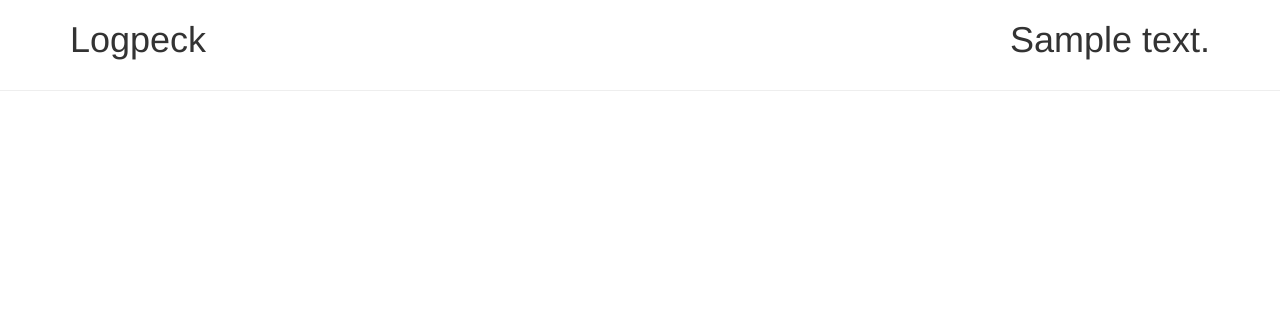
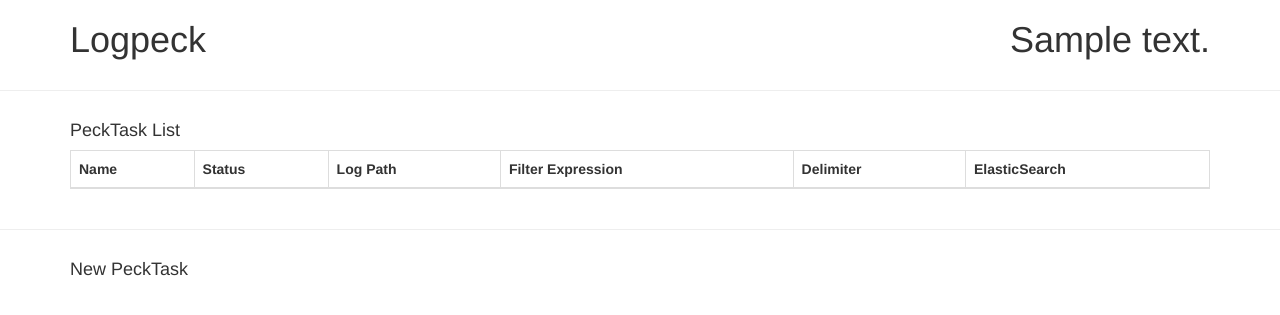
Before and after one commit to opera/logpeck, a Flask app: template web/app/templates/pecker.html in a window 1280 px wide. Shown: the top 315 px of the page. Run offline with Flask 2, Linux system fonts and the light colour scheme; the template is opened without the code that fills it: most values are stand-ins (such as "Sample title", 1, 10 or a date in 2020); data that the repository does not hold is empty; some libraries are stand-ins or nearby versions.

Commit message:
web: update pecker page layout

```diff
--- a/web/app/static/js/pecker.js
+++ b/web/app/static/js/pecker.js
@@ -5,15 +5,26 @@ function listPeckTasks() {
 		url: '/list-pecktasks?addr=' + addr,
 		type: 'POST',
 		success: function (response) {
-		var serverHtml = '<table id="pecktask-list"  class="table"> <thead><tr>'
+		var serverHtml = '<table id="pecktask-list"  class="table table-bordered"> <thead><tr>'
 			+ '<th>Name</th>'
+			+ '<th>Status</th>'
 			+ '<th>Log Path</th>'
-			+ '<th>Status</th>'
-			+ '<th>Type</th>'
+			+ '<th>Filter Expression</th>'
+			+ '<th>Delimiter</th>'
+			+ '<th>ElasticSearch</th>'
 			+ '</tr></thead><tbody>';
 		$.each(response, function (name, val) {
+			console.log(val);
+			s = 'Running';
+			es = val['ESConfig']['URL'] + '/' + val['ESConfig']['Index'] + '/' + val['ESConfig']['Type'];
+
 		 	serverHtml += '<tr>'
 			 	+ '<td>' + name + '</td>'
+			 	+ '<td>' + s + '</td>'
+			 	+ '<td>' + val['LogPath'] + '</td>'
+			 	+ '<td>' + val['FilterExpr'] + '</td>'
+			 	+ '<td>' + val['Delimiters'] + '</td>'
+			 	+ '<td>' + es + '</td>'
 			 	+ '</tr>';
 	 	});
 	 	serverHtml += '</tbody></table>';
--- a/web/app/templates/pecker.html
+++ b/web/app/templates/pecker.html
@@ -21,7 +21,13 @@
 	</div>
 	<hr>
 	<div class="container">
-	 	<table id="pecktask-list"  class="table"> </table>
+		<h4>PeckTask List</h4>
+	 	<table id="pecktask-list"  class="table table-bordered"> </table>
+	</div>
+	<hr>
+	<div class="container">
+		<h4>New PeckTask</h4>
+
 	</div>
 </body>
 
--- a/web/app/views.py
+++ b/web/app/views.py
@@ -79,8 +79,12 @@ def logger(prefix):
 @logger('request')
 def list_pecktasks():
     url = 'http://' + request.args['addr'] + '/peck_task/list'
+    tasks = dict()
     ret = http_post(url)
-    return flask.jsonify(**ret)
+    if ret != '':
+        for t in ret:
+            tasks[t['Name']] = t
+    return flask.jsonify(**tasks)
 
 
 @app.route('/list-peckers', methods=['POST'])
```
